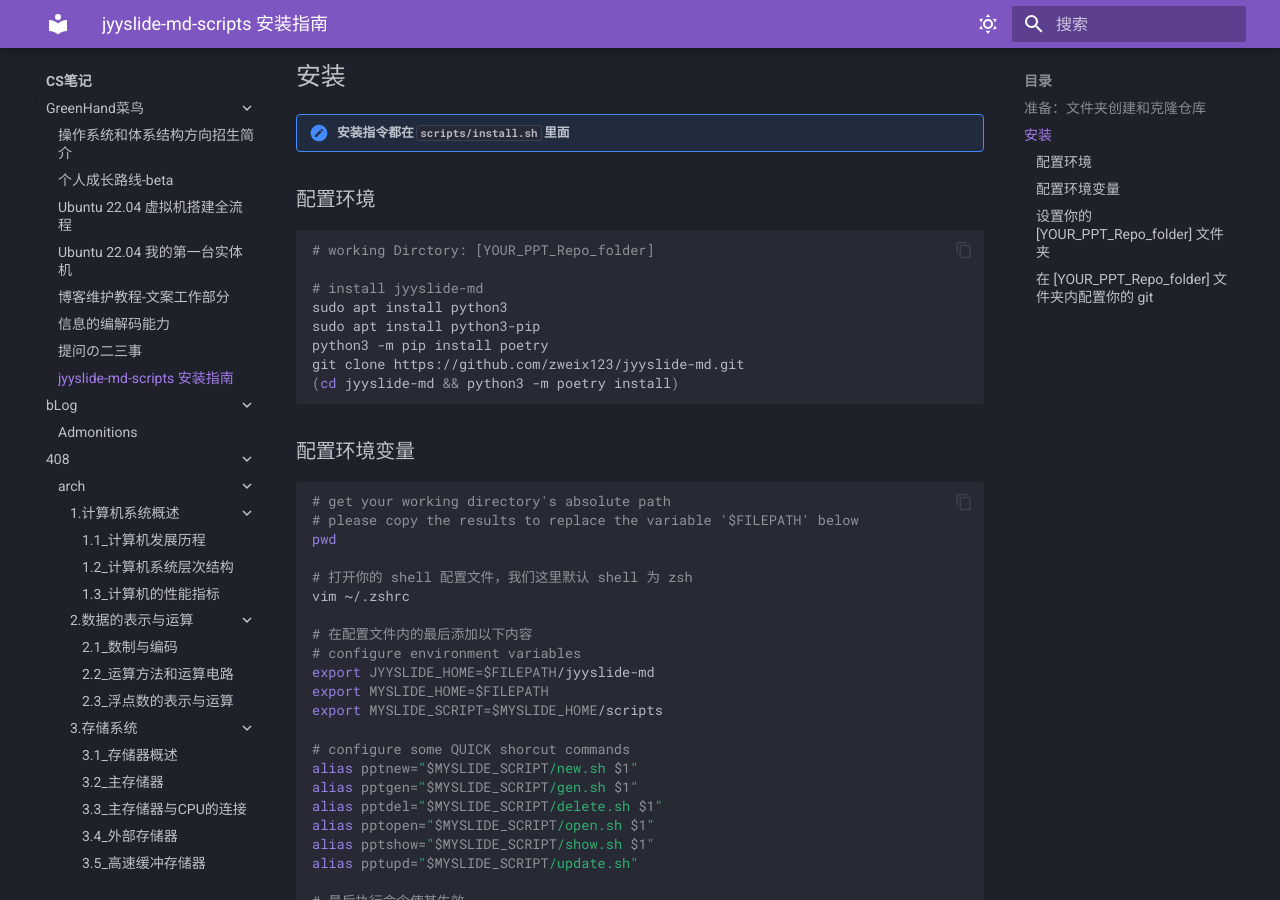
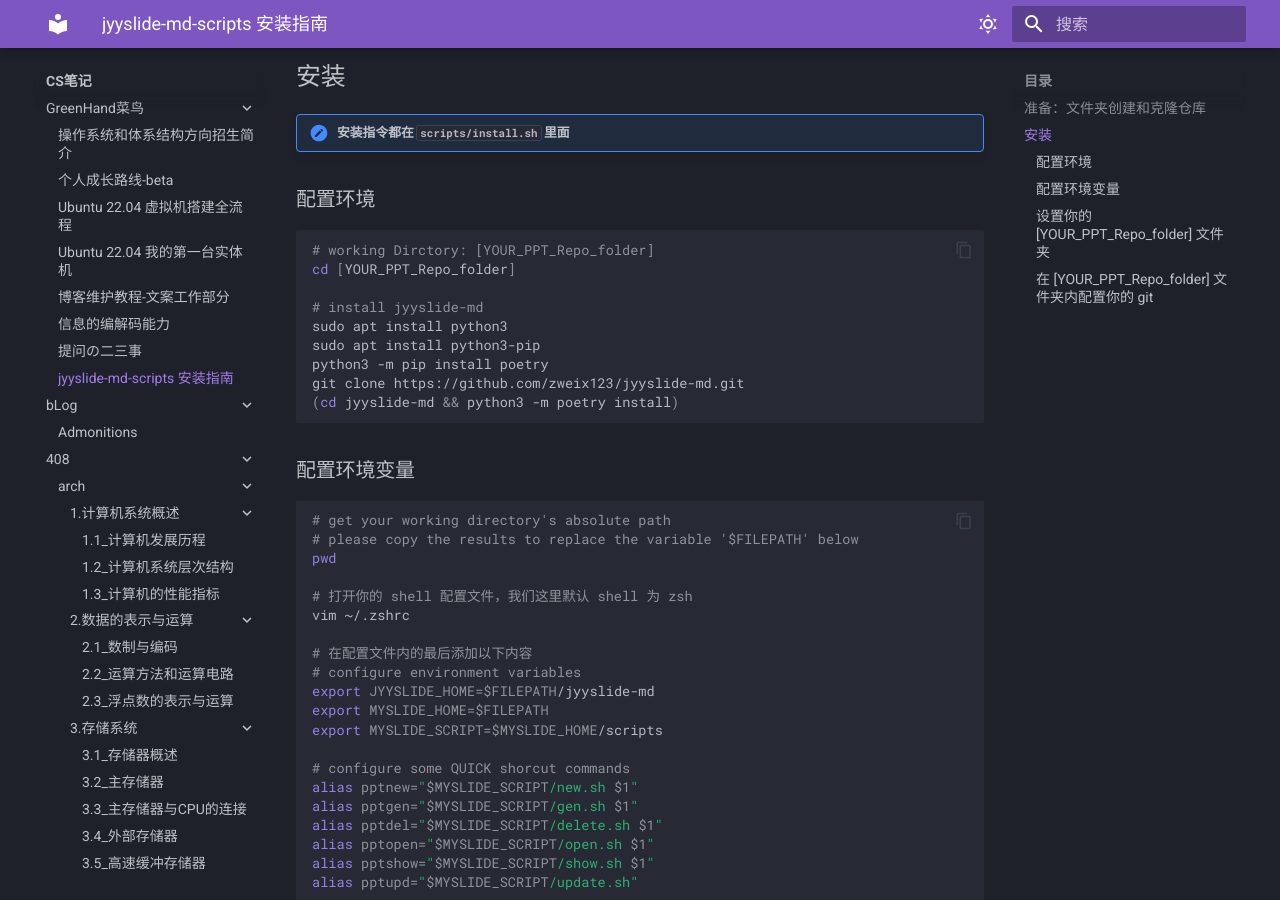
Before and after one commit to Haohahahaha/cs, an MkDocs documentation site: the page built from docs/greenhand/jyyslide-md-script/install.md, in a window 1280 px wide and 900 px high, scrolled down 1078 px. Built offline with MkDocs 1.6.1 and Material for MkDocs 9.7.7, drawn with Linux system fonts in a browser that asks for light colours.

Commit message:
2023-12-07_04:59:32 update

````diff
--- a/docs/greenhand/jyyslide-md-script/install.md
+++ b/docs/greenhand/jyyslide-md-script/install.md
@@ -49,6 +49,7 @@ cp jyyslide-md-scripts/* [YOUR_PPT_Repo_folder]
 
 ```bash
 # working Dirctory: [YOUR_PPT_Repo_folder]
+cd [YOUR_PPT_Repo_folder]
 
 # install jyyslide-md
 sudo apt install python3
````
